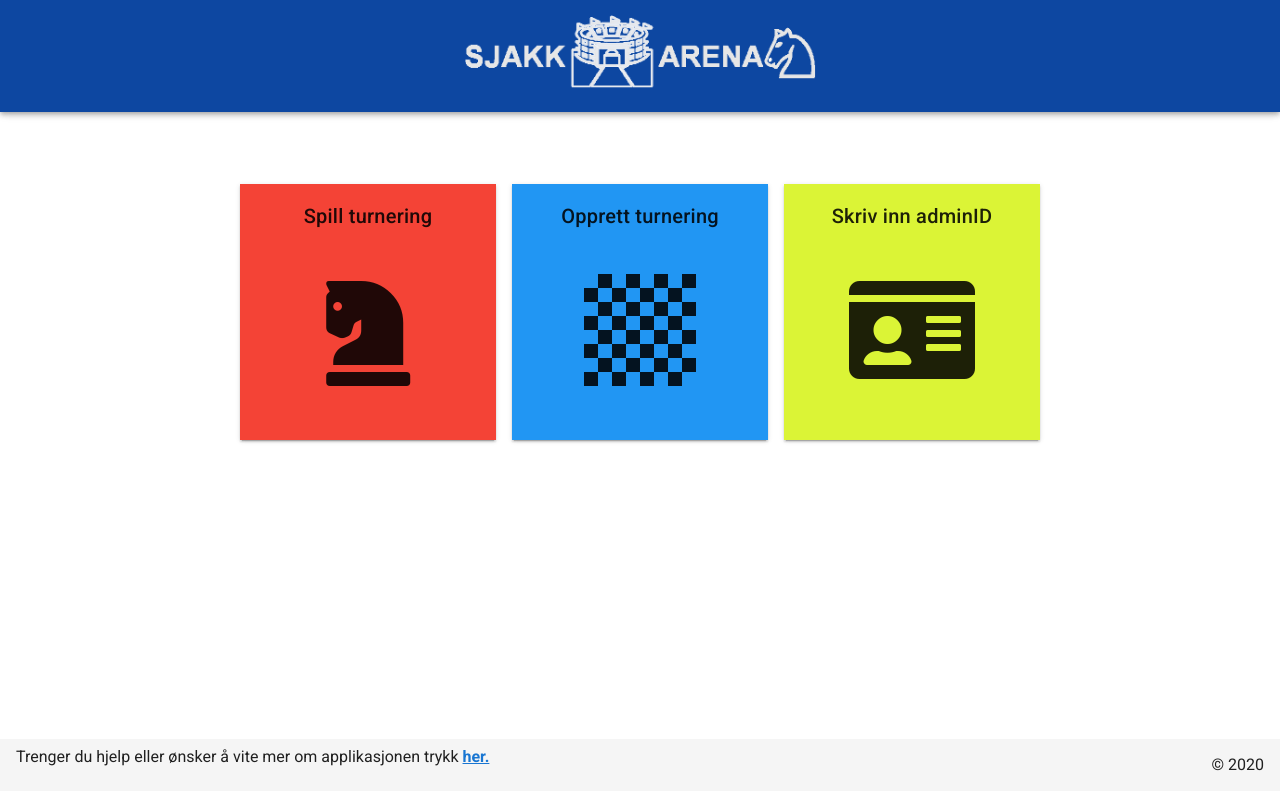
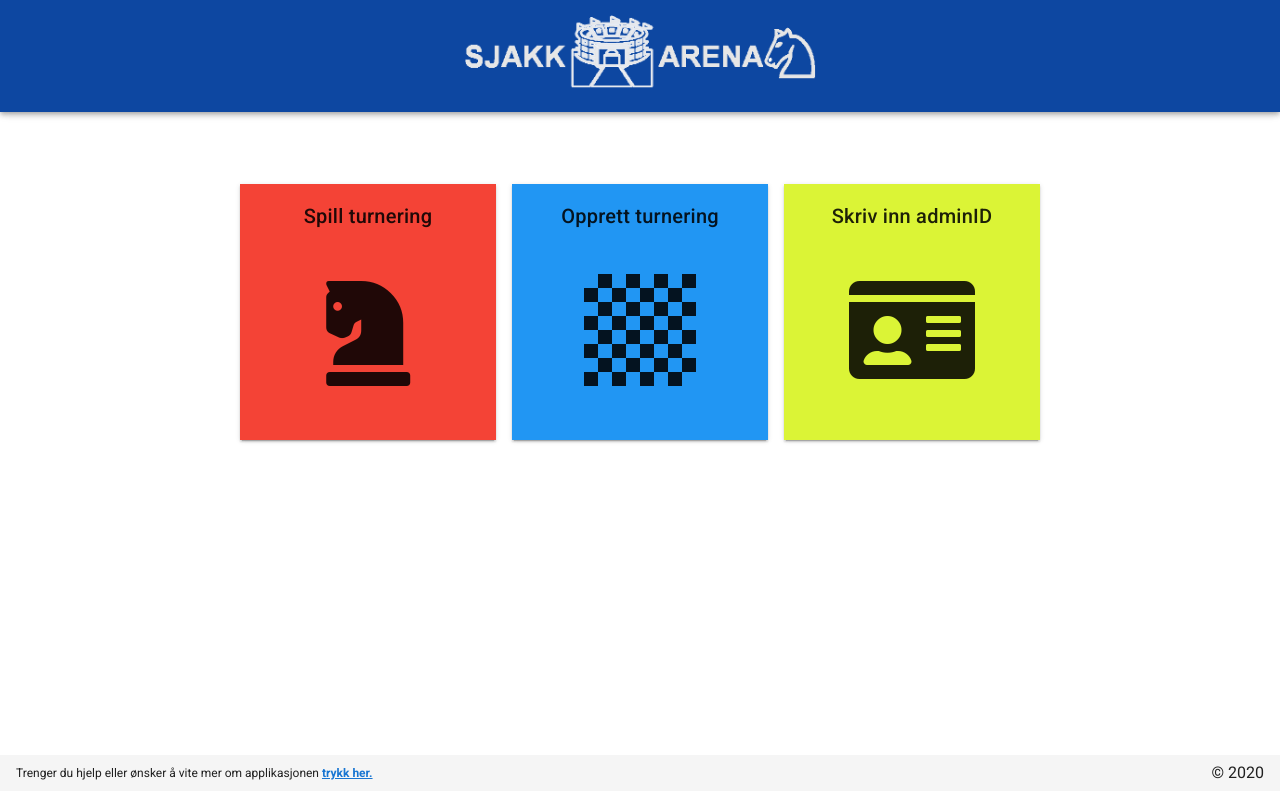
Before and after one commit to Severinzz/Sjakk-Arena-Frontend, a Vue app: page /chess-clock in a window 1280 px wide. Built offline with nearby package versions, Linux system fonts and the light colour scheme.

Commit message:
Adjusted size and visibility in footer

```diff
--- a/src/components/AppFooter.vue
+++ b/src/components/AppFooter.vue
@@ -1,11 +1,11 @@
 <template>
   <v-footer color="#f5f5f5">
-    <p>Trenger du hjelp eller ønsker å vite mer om applikasjonen trykk
+    <div class="footerTxt">Trenger du hjelp eller ønsker å vite mer om applikasjonen
       <strong>
-        <router-link to="/about" target="_blank">her.
+        <router-link to="/about" target="_blank"> trykk her.
         </router-link>
       </strong>
-    </p>
+    </div>
     <v-spacer></v-spacer>
     <div>&copy; {{ new Date().getFullYear() }}</div>
   </v-footer>
@@ -17,4 +17,7 @@ export default {
 </script>
 
 <style scoped>
+  .footerTxt {
+    font-size: 12px;
+  }
 </style>
```
